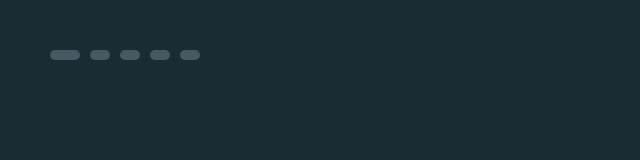
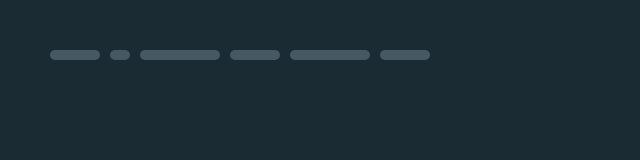
Before and after one commit to Emilykidd3/css-animation, a plain HTML site: page index.html in a window 1280 px wide. Shown: the whole page, without its empty margins (0-640 px from the left). Drawn offline with Linux system fonts and the light colour scheme.

Commit message:
assigned first row of sizes

```diff
--- a/index.html
+++ b/index.html
@@ -10,11 +10,12 @@
 <body>
     <div class="container">
         <div class="row">
-            <div class="cell size-3"></div>
-            <div class="cell"></div>
-            <div class="cell"></div>
-            <div class="cell"></div>
-            <div class="cell"></div>
+            <div class="cell size-5"></div>
+            <div class="cell size-2"></div>
+            <div class="cell size-8"></div>
+            <div class="cell size-5"></div>
+            <div class="cell size-8"></div>
+            <div class="cell size-5"></div>
         </div>
     </div>
 </body>
--- a/styles.css
+++ b/styles.css
@@ -35,6 +35,10 @@ body {
     border-radius: 1000px;
 }
 
+.cell.size-2 {
+    --size: 2;
+}
+
 .cell.size-3 {
     --size: 3;
 }
@@ -54,3 +58,15 @@ body {
 .cell.size-7 {
     --size: 7;
 }
+
+.cell.size-8 {
+    --size: 8;
+}
+
+.cell.size-9 {
+    --size: 9;
+}
+
+.cell.size-10 {
+    --size: 10;
+}
```
